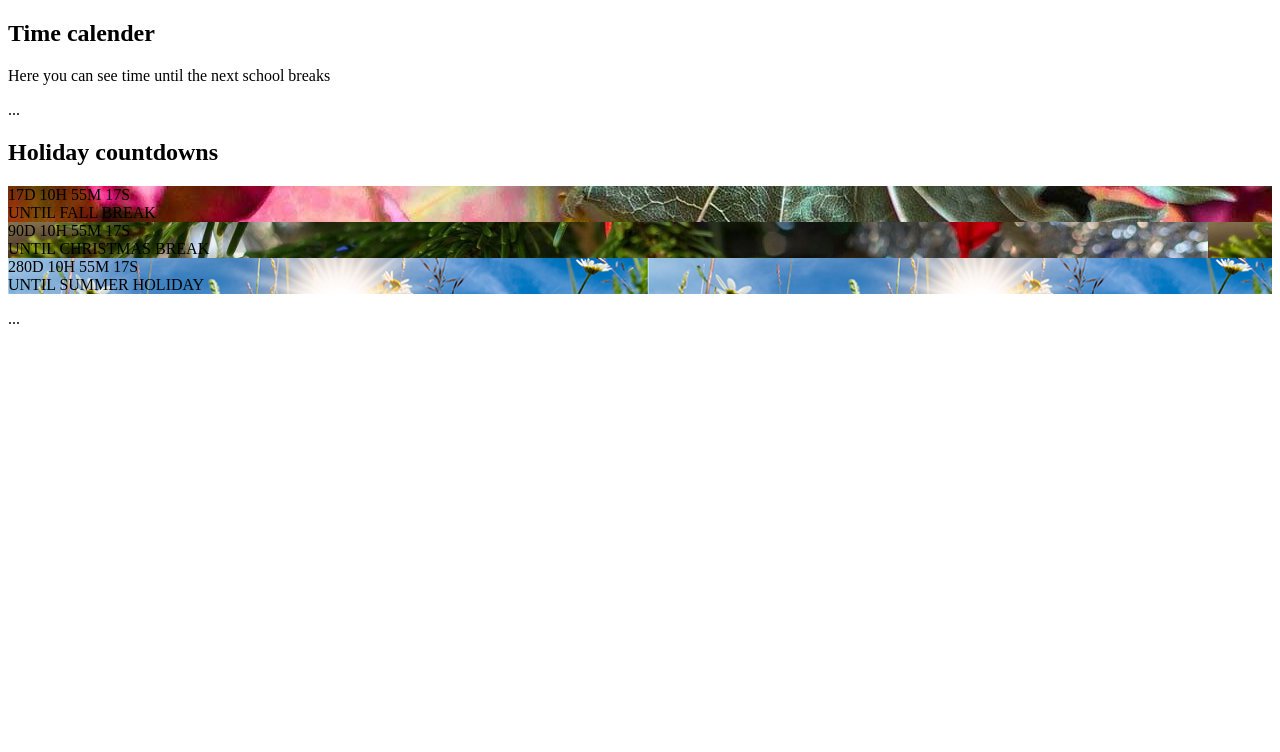
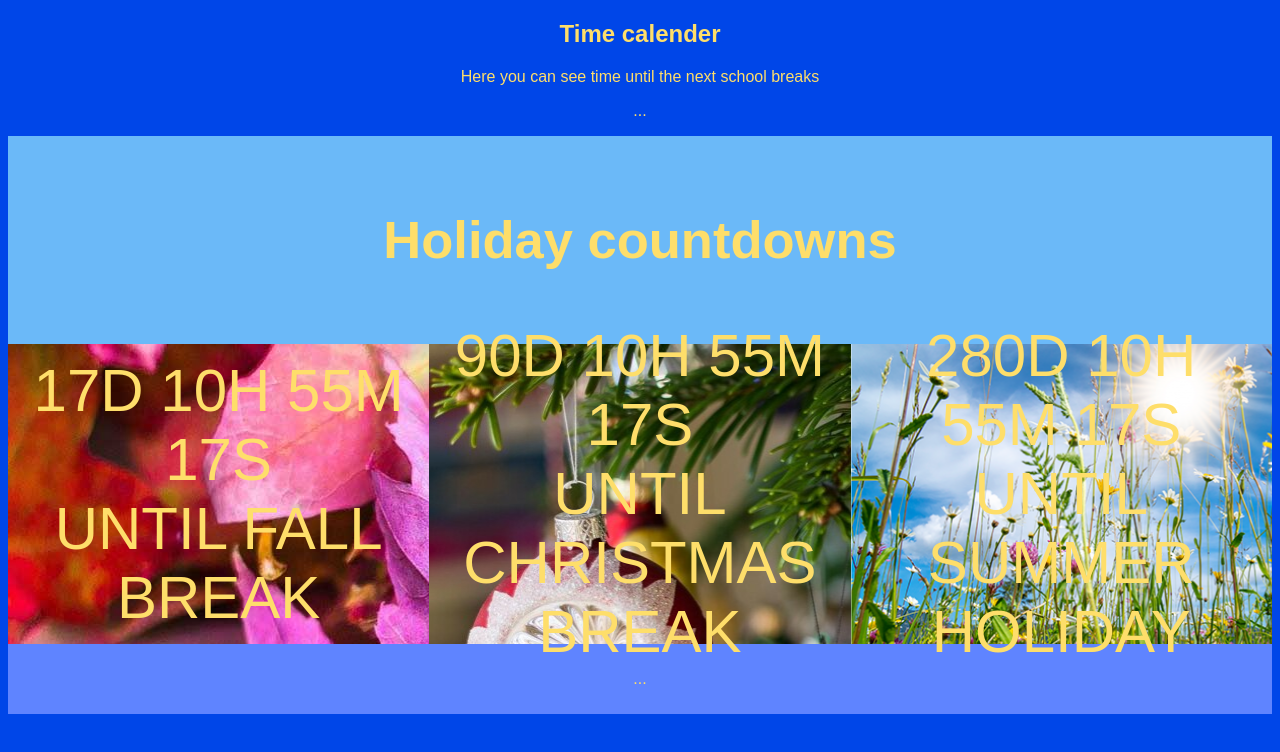
Before and after one commit to EmilieBentsen/Clock_Website, a website: page public/frontpage.html in a window 1280 px wide. Drawn offline with Linux system fonts and the light colour scheme.

Commit message:
added missing css file

```diff
--- a/public/frontpage.html
+++ b/public/frontpage.html
@@ -1,7 +1,7 @@
 <!DOCTYPE html>
 <html lang="en">
 <head>
-    <link rel="stylesheet" href="/">
+    <link rel="stylesheet" href="./frontpage.css">
 <title>Time</title>
 <meta charset="utf-8">
 <meta name="viewport" content="width=device-width, initial-scale=1">
```
